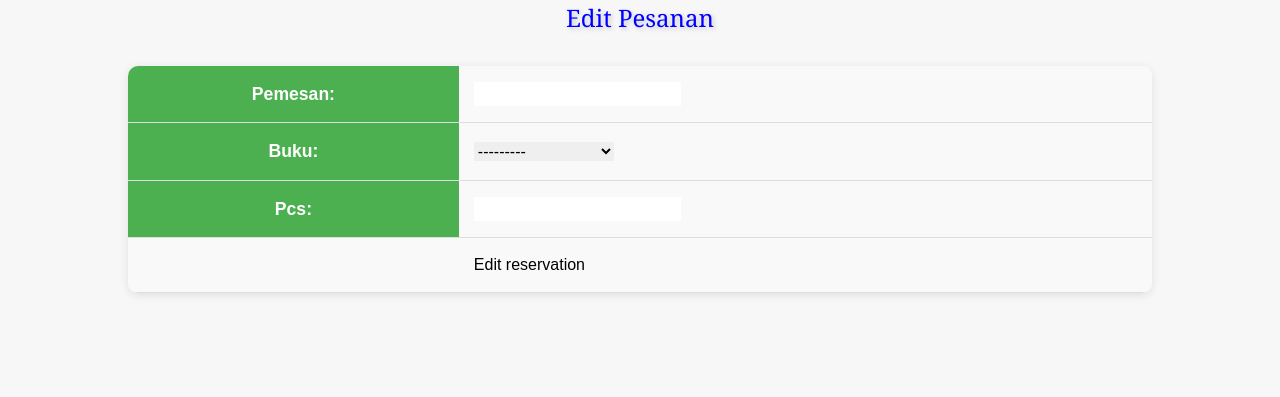
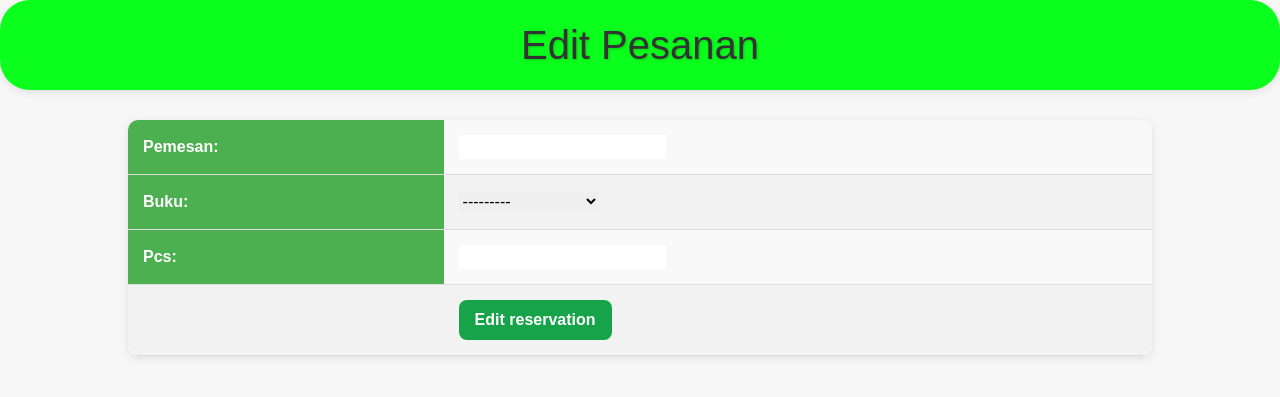
Before and after one commit to 4hmadanbiy4/manhaj-books, a Django app: template main/templates/edit_pesanan.html in a window 1280 px wide. Shown: the top 397 px of the page. Run offline with Django 5.2, Linux system fonts and the light colour scheme; the template is opened without the code that fills it: values that come from a table or form of the project are taken from there, others are empty; some libraries are stand-ins or nearby versions.

Commit message:
Tugas 6- finishing

```diff
--- a/main/templates/edit_pesanan.html
+++ b/main/templates/edit_pesanan.html
@@ -13,79 +13,58 @@ table {
     box-shadow: 0 2px 10px rgba(0, 0, 0, 0.1);
     border-radius: 10px;
     overflow: hidden;
-
 }
 
 h1 {
-    font-family: Georgia, serif;
-    font-size: 2.5rem;
+    font-family: Arial, sans-serif;
+    font-size: 24px;
     color: #333;
-    text-shadow: 2px 2px 5px rgba(0, 0, 0, 0.2);
     text-align: center;
     margin-bottom: 30px;
 }
 
-th, td {
-    padding: 15px;
-    text-align: left;
-    border-bottom: 1px solid #ddd;
-}
+/* ... bagian lainnya ... */
 
 th {
-    background-color: #4CAF50;
+    background-color: #4CAF50; /* Hijau muda */
     color: white;
-    text-align: center;
-    font-size: 1.1rem;
-    font-weight: bold;
-}
-
-td {
-    background-color: #f9f9f9;
-    font-size: 1rem;
+    /* ... */
 }
 
 tr:nth-child(even) {
     background-color: #f2f2f2;
 }
 
-tr:hover {
-    background-color: #f1f1f1;
-    transition: background-color 0.3s ease-in-out;
+tr:nth-child(odd) {
+    background-color: #f9f9f9;
 }
 
 .submit-btn {
-    font-family: Arial, sans-serif;
-    font-size: 16px;
-    color: white;
-    background-color: #4CAF50;
-    border: none;
-    border-radius: 8px;
-    padding: 12px 24px;
-    text-align: center;
-    text-decoration: none;
-    cursor: pointer;
-    margin-top: 10px;
-    transition: background-color 0.3s, transform 0.3s;
+    background-color: #2196F3; /* Biru muda */
+    /* ... */
+    box-shadow: 0 2px 4px rgba(0, 0, 0, 0.2);
 }
 
 .submit-btn:hover {
-    background-color: #45a049;
-    transform: scale(1.05);
-    box-shadow: 0px 2px 6px rgba(0, 0, 0, 0.2);
+    background-color: #1976D2;
+    box-shadow: 0 4px 8px rgba(0, 0, 0, 0.2);
 }
 
-.content {
-    width: 80%;
-    margin: 80px auto;
-    background-color: #ffffff;
-    padding: 40px;
-    border-radius: 12px;
-    box-shadow: 0 4px 20px rgba(0, 0, 0, 0.1);
+.edit-pesanan-title {
+    padding: 15px 20px;
+    background-color: #0bff1c; /* Light cyan for welcoming message */
+    border-radius: 30px;
+    box-shadow: 0px 2px 10px rgba(0, 0, 0, 0.1);
+    font-size: 2.5rem;
+    color: #333;
+    text-shadow: 1px 1px 3px rgba(0, 0, 0, 0.2);
+    text-align: center;
+    margin-bottom: 30px;
 }
 
 </style>
 
-<h1 style="color: blue; font-size: 24px;">Edit Pesanan</h1>
+<h1 class="edit-pesanan-title">Edit Pesanan</h1>
 
 <form method="POST">
     {% csrf_token %}
@@ -94,7 +73,7 @@ tr:hover {
         <tr>
             <td></td>
             <td>
-                <input type="submit" value="Edit reservation"/>
+                <input type="submit" class="bg-green-600 hover:bg-yellow-300 text-white font-bold py-2 px-4 rounded-lg" value="Edit reservation"/>
             </td>
         </tr>
     </table>
--- a/main/urls.py
+++ b/main/urls.py
@@ -14,7 +14,7 @@ urlpatterns = [
     path('register/', register, name='register'),
     path('login/', login_user, name='login'),
     path('logout/', logout_user, name='logout'),
-    path('edit-pesanan/<str:id>', edit_pesanan, name='edit_pesanan'),
+    path('edit-pesanan/<uuid:id>', edit_pesanan, name='edit_pesanan'),
     path('delete/<uuid:id>', delete_pesanan, name='delete_pesanan'),
     path('create-res-entry-ajax', add_res_entry_ajax, name='add_res_entry_ajax'),
 ]
```
Also changed, not shown: main/templates/main.html (+14 -18 lines), README.md.
